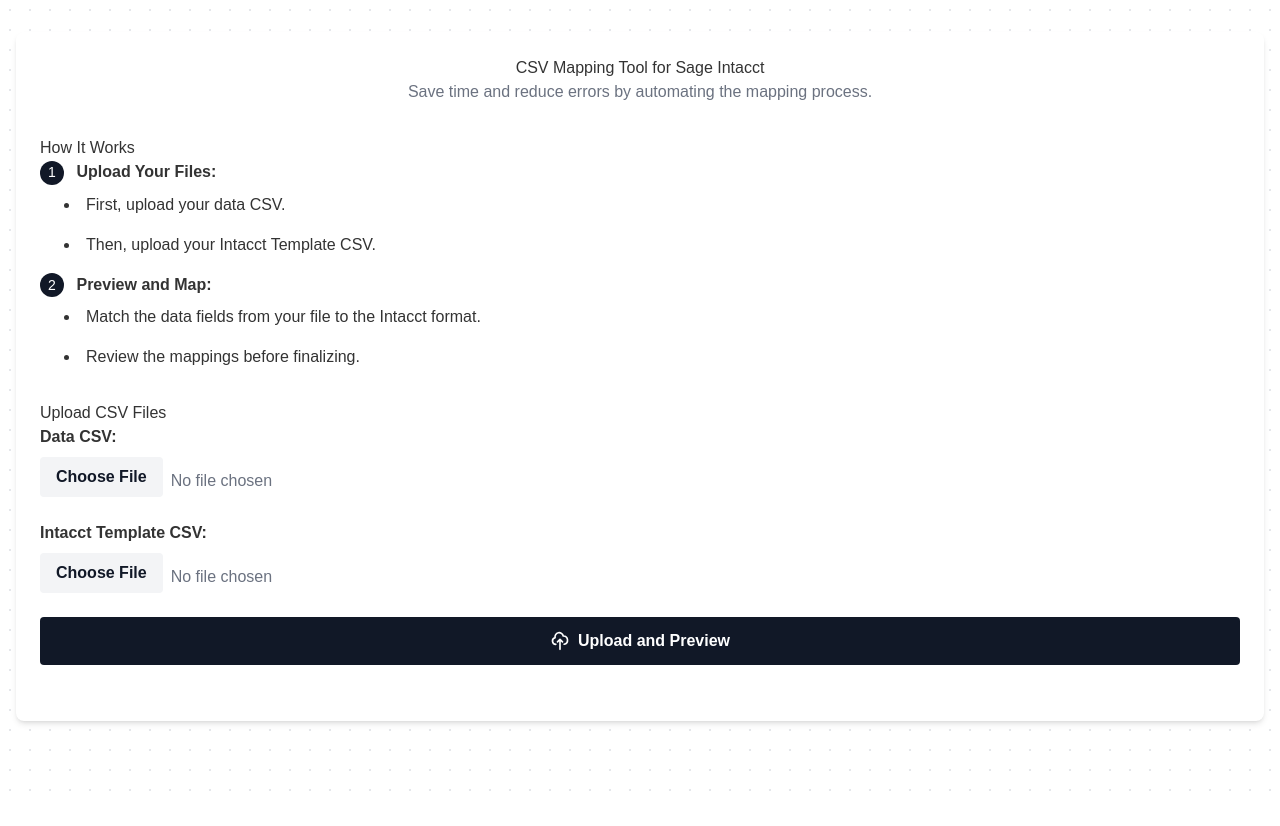
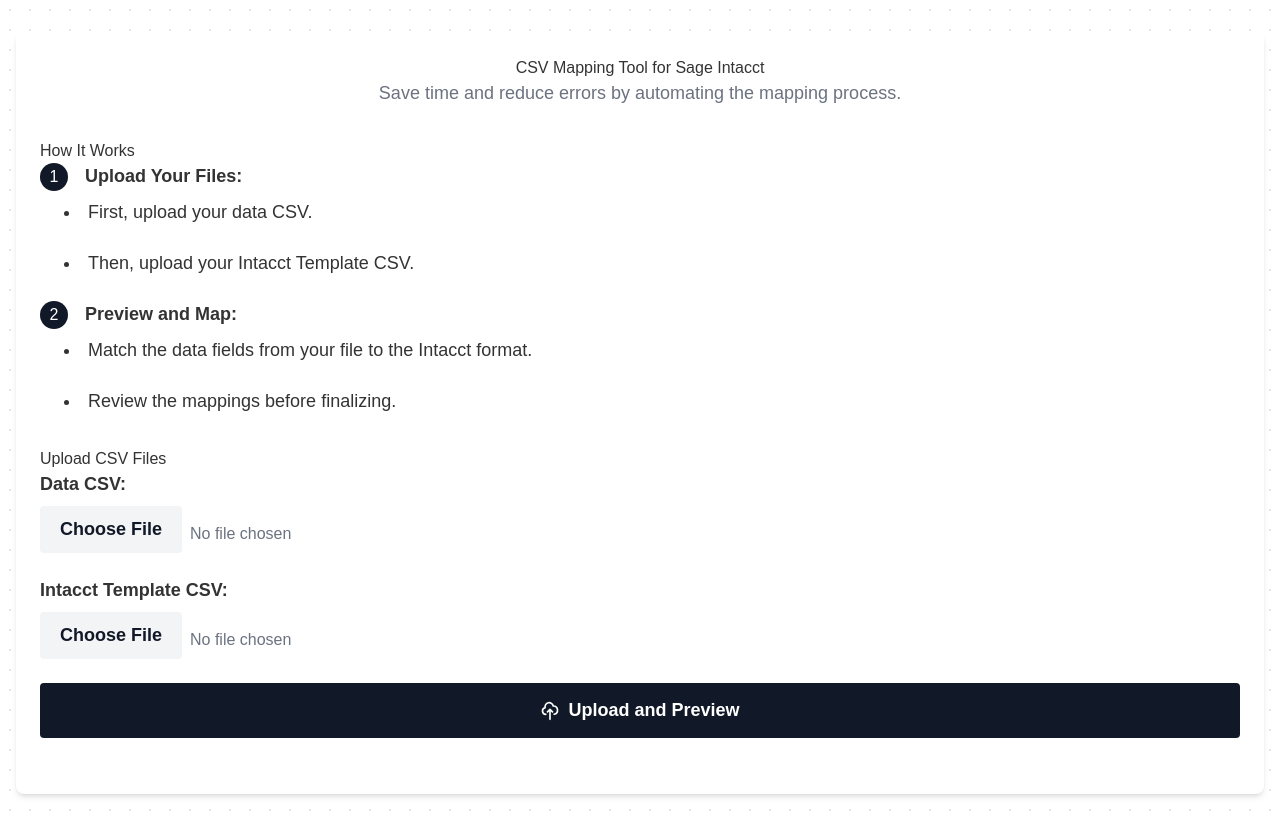
Before and after one commit to szubair22/CSVtoIntacctMapper, a plain HTML site: page index.html in a window 1280 px wide. Before the commit the page ends 800 px from the top, so only its background shows below. Drawn offline with nearby package versions, Linux system fonts and the light colour scheme.

Commit message:
font size update

```diff
--- a/styles.css
+++ b/styles.css
@@ -28,13 +28,13 @@
 }
 
 h1 {
-    font-size: 1.875rem;
+    font-size: 2.25rem; /* Increased from 1.875rem */
     font-weight: 600;
     margin-bottom: 0.5rem;
 }
 
 h2 {
-    font-size: 1.25rem;
+    font-size: 1.5rem; /* Increased from 1.25rem */
     font-weight: 600;
     margin-bottom: 1rem;
 }
@@ -42,15 +42,17 @@
 .subtitle {
     color: #6b7280;
     margin-bottom: 2rem;
+    font-size: 1.125rem; /* Added font size for subtitle */
 }
 
 .file-input-label {
     display: inline-block;
-    padding: 0.5rem 1rem;
+    padding: 0.625rem 1.25rem; /* Increased padding */
     background-color: #f3f4f6;
     color: #111827;
     border-radius: 0.25rem;
     font-weight: 600;
+    font-size: 1rem; /* Added font size */
     cursor: pointer;
     transition: background-color 0.2s;
 }
@@ -60,8 +62,9 @@
 }
 
 .btn {
-    padding: 0.75rem 1rem;
+    padding: 0.875rem 1.25rem; /* Increased padding */
     font-weight: 600;
+    font-size: 1.125rem; /* Increased font size */
     border-radius: 0.25rem;
     transition: background-color 0.2s;
     width: 100%;
@@ -85,20 +88,21 @@
 }
 
 ol li {
-    margin-bottom: 1rem;
+    margin-bottom: 1.5rem; /* Increased from 1rem */
+    font-size: 1.125rem; /* Added font size for list items */
 }
 
 .number-circle {
     display: inline-flex;
     align-items: center;
     justify-content: center;
-    width: 1.5rem;
-    height: 1.5rem;
+    width: 1.75rem; /* Increased from 1.5rem */
+    height: 1.75rem; /* Increased from 1.5rem */
     background-color: #111827;
     color: white;
     border-radius: 50%;
-    margin-right: 0.5rem;
-    font-size: 0.875rem;
+    margin-right: 0.75rem; /* Increased from 0.5rem */
+    font-size: 1rem; /* Increased from 0.875rem */
 }
 
 .file-input {
@@ -109,6 +113,7 @@
     display: block;
     margin-bottom: 0.5rem;
     font-weight: 600;
+    font-size: 1.125rem; /* Added font size for file input labels */
 }
 
 .file-name {
```
